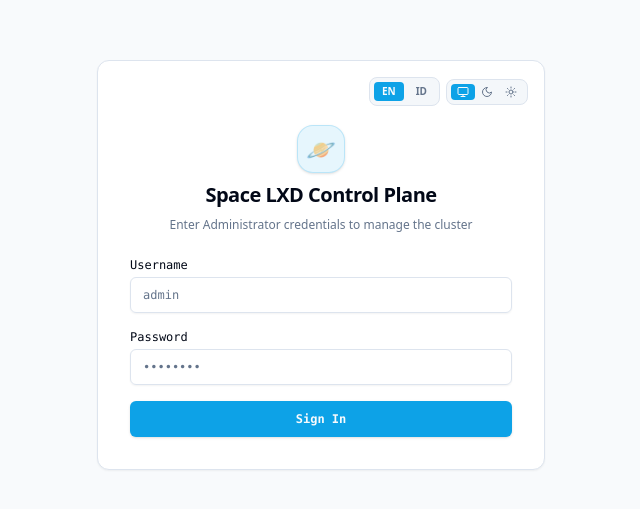
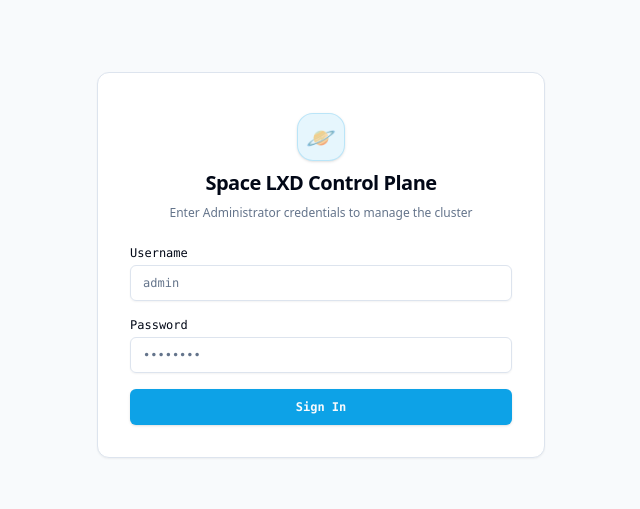
Before and after one commit to rizkykr/space-lxd, a React (Vite) app in the folder web/: page /login in a window 1280 px wide. Shown: the part 135-644 px from the top of the page, without its empty margins (319-959 px from the left). Built offline with nearby package versions, Linux system fonts and the light colour scheme; no server answers.

Commit message:
fix(auth): remove language & theme switcher from login page
Language and theme controls belong in the dashboard, not on the authentication screen.

```diff
--- a/web/src/pages/LoginPage.jsx
+++ b/web/src/pages/LoginPage.jsx
@@ -1,12 +1,10 @@
 import React, { useState } from 'react';
 import { Card, Button, Input } from '../components/ui/primitives';
 import { useI18n } from '../i18n';
-import { useTheme } from '../theme';
-import { AlertCircle, Loader2, Globe, Sun, Moon, Monitor } from 'lucide-react';
+import { AlertCircle, Loader2 } from 'lucide-react';
 
 export function LoginPage({ onLoginSuccess }) {
-  const { lang, setLanguage, t } = useI18n();
-  const { theme, setTheme } = useTheme();
+  const { t } = useI18n();
   const [form, setForm] = useState({ username: '', password: '' });
   const [error, setError] = useState('');
   const [loading, setLoading] = useState(false);
@@ -37,74 +35,7 @@ export function LoginPage({ onLoginSuccess }) {
 
   return (
     <div className="min-h-screen bg-background text-foreground flex items-center justify-center p-4">
-      <Card className="max-w-md w-full p-6 sm:p-8 space-y-6 shadow-2xl border-border relative">
-        {/* Language & Theme switcher top right */}
-        <div className="absolute top-4 right-4 flex items-center gap-1.5">
-          <div className="flex items-center gap-1 bg-secondary/50 p-1 rounded-lg border border-border">
-            <button
-              type="button"
-              onClick={() => setLanguage('en')}
-              className={`px-2 py-0.5 rounded text-[10px] font-semibold transition-all ${
-                lang === 'en'
-                  ? 'bg-primary text-primary-foreground shadow-xs'
-                  : 'text-muted-foreground hover:text-foreground'
-              }`}
-            >
-              EN
-            </button>
-            <button
-              type="button"
-              onClick={() => setLanguage('id')}
-              className={`px-2 py-0.5 rounded text-[10px] font-semibold transition-all ${
-                lang === 'id'
-                  ? 'bg-primary text-primary-foreground shadow-xs'
-                  : 'text-muted-foreground hover:text-foreground'
-              }`}
-            >
-              ID
-            </button>
-          </div>
-
-          <div className="flex items-center bg-secondary/50 p-1 rounded-lg border border-border">
-            <button
-              type="button"
-              onClick={() => setTheme('system')}
-              title={t('theme.system')}
-              className={`px-1.5 py-0.5 rounded text-[10px] transition-all flex items-center justify-center ${
-                theme === 'system'
-                  ? 'bg-primary text-primary-foreground shadow-xs font-bold'
-                  : 'text-muted-foreground hover:text-foreground'
-              }`}
-            >
-              <Monitor className="size-3" />
-            </button>
-            <button
-              type="button"
-              onClick={() => setTheme('dark')}
-              title={t('theme.dark')}
-              className={`px-1.5 py-0.5 rounded text-[10px] transition-all flex items-center justify-center ${
-                theme === 'dark'
-                  ? 'bg-primary text-primary-foreground shadow-xs font-bold'
-                  : 'text-muted-foreground hover:text-foreground'
-              }`}
-            >
-              <Moon className="size-3" />
-            </button>
-            <button
-              type="button"
-              onClick={() => setTheme('light')}
-              title={t('theme.light')}
-              className={`px-1.5 py-0.5 rounded text-[10px] transition-all flex items-center justify-center ${
-                theme === 'light'
-                  ? 'bg-primary text-primary-foreground shadow-xs font-bold'
-                  : 'text-muted-foreground hover:text-foreground'
-              }`}
-            >
-              <Sun className="size-3" />
-            </button>
-          </div>
-        </div>
-
+      <Card className="max-w-md w-full p-6 sm:p-8 space-y-6 shadow-2xl border-border">
         <div className="text-center space-y-2 pt-2">
           <div className="inline-flex items-center justify-center size-12 rounded-2xl bg-primary/10 border border-primary/20 text-primary text-2xl shadow">
             🪐
```
